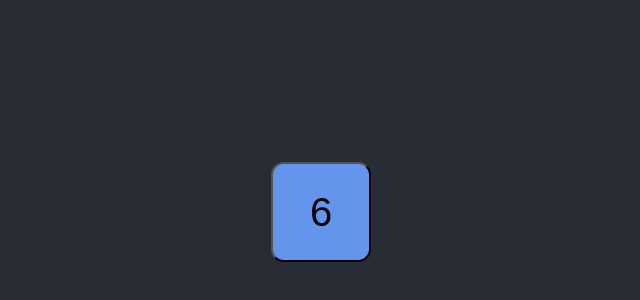
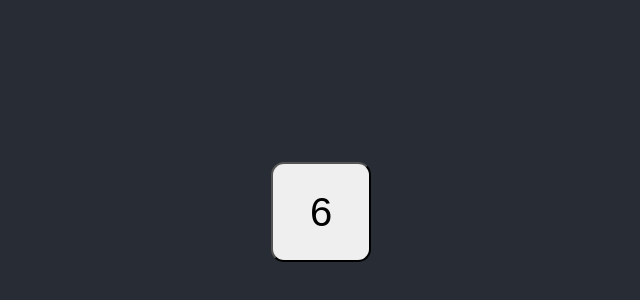
Before and after one commit to redSlug/yahtzee, a React (Create React App) app: page / in a window 1280 px wide. Shown: the part 188-488 px from the top of the page, without its empty margins (319-959 px from the left). Built offline with nearby package versions, Linux system fonts and the light colour scheme.

Commit message:
Changed color of die back to white

```diff
--- a/src/Button.css
+++ b/src/Button.css
@@ -3,5 +3,4 @@
   height: 100px;
   border-radius: 13%;
   font-size: 40px;
-  background-color: cornflowerblue;
 }
```
